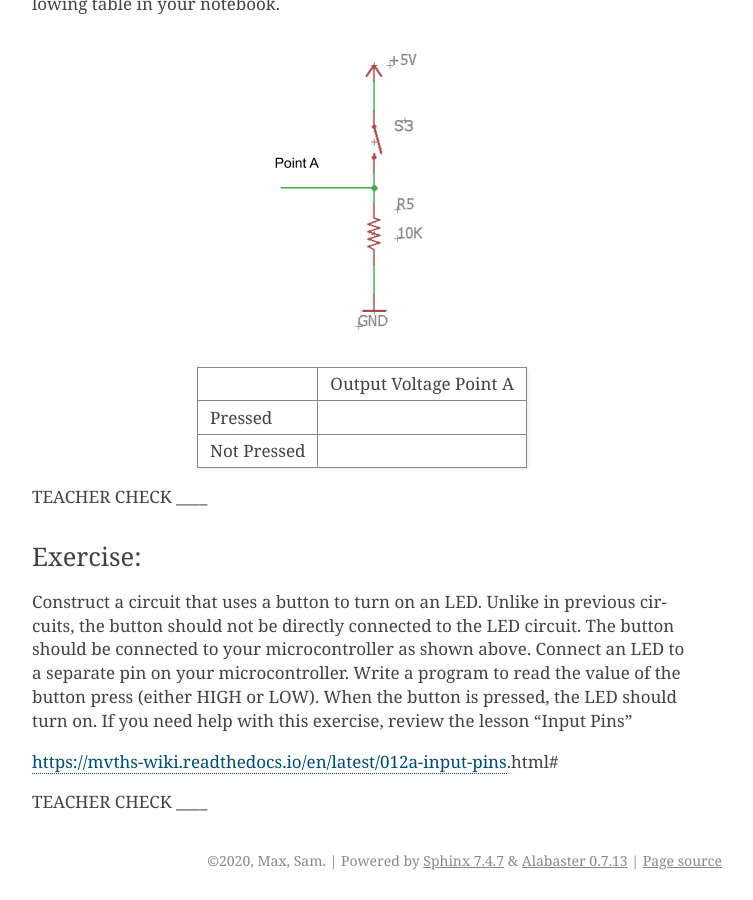
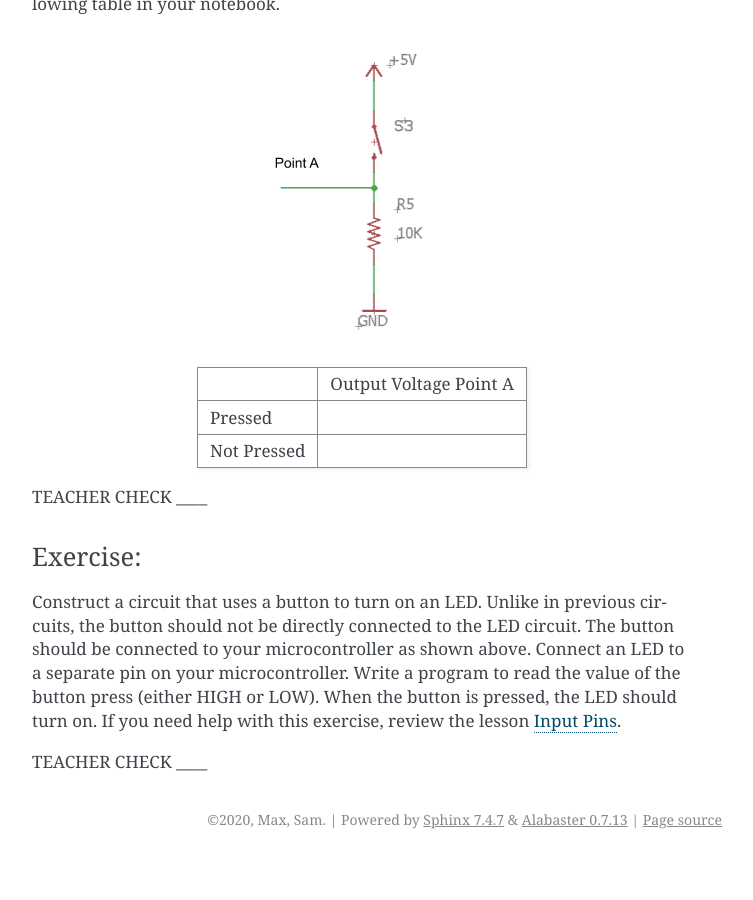
Before and after one commit to maxtkc/mvths-wiki, a Sphinx documentation site: the page built from docs/019-buttons.rst, in a window 1280 px wide and 900 px high, scrolled down 1504 px. Shown: the whole window, without its empty margins (388-1141 px from the left). Built offline with Sphinx 7.4.7, drawn with Linux system fonts in a browser that asks for light colours; after the commit the page ends 2363 px from its top, so only the background shows below that.

Commit message:
Update 019-buttons.rst

```diff
--- a/docs/019-buttons.rst
+++ b/docs/019-buttons.rst
@@ -62,9 +62,9 @@ Exercise:
 
 Construct a circuit that uses a button to turn on an LED. Unlike in previous circuits, the button should not be directly connected to the LED circuit.
 The button should be connected to your microcontroller as shown above. Connect an LED to a separate pin on your microcontroller. Write a program to read the
-value of the button press (either HIGH or LOW). When the button is pressed, the LED should turn on. If you need help with this exercise, review the lesson "Input Pins"
+value of the button press (either HIGH or LOW). When the button is pressed, the LED should turn on. If you need help with this exercise, review the lesson `Input Pins <https://mvths-wiki.readthedocs.io/en/latest/012a-input-pins.html#>`__.
 
-https://mvths-wiki.readthedocs.io/en/latest/012a-input-pins.html#
+
 
 
 TEACHER CHECK \_\_\_\_
```
